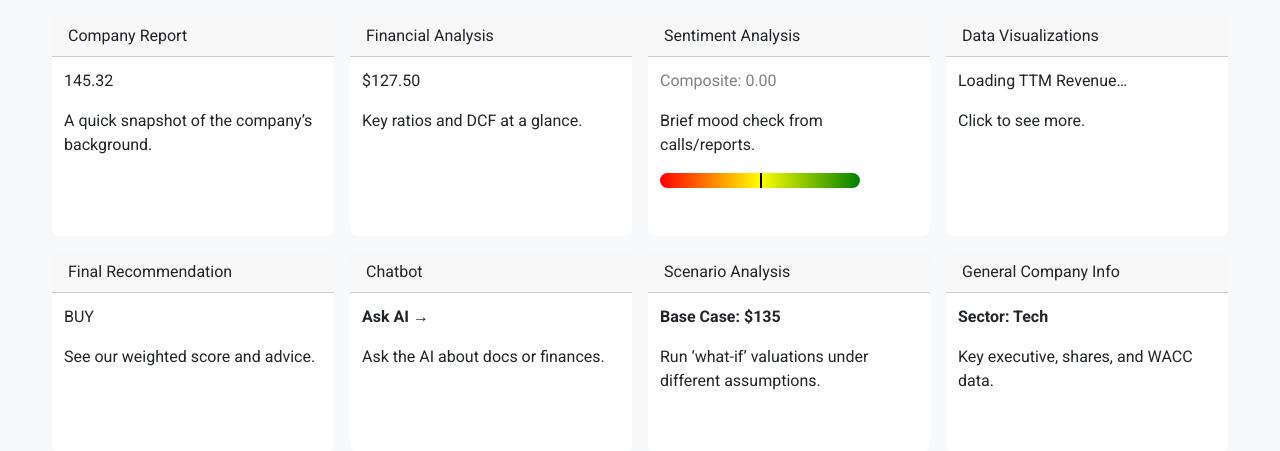
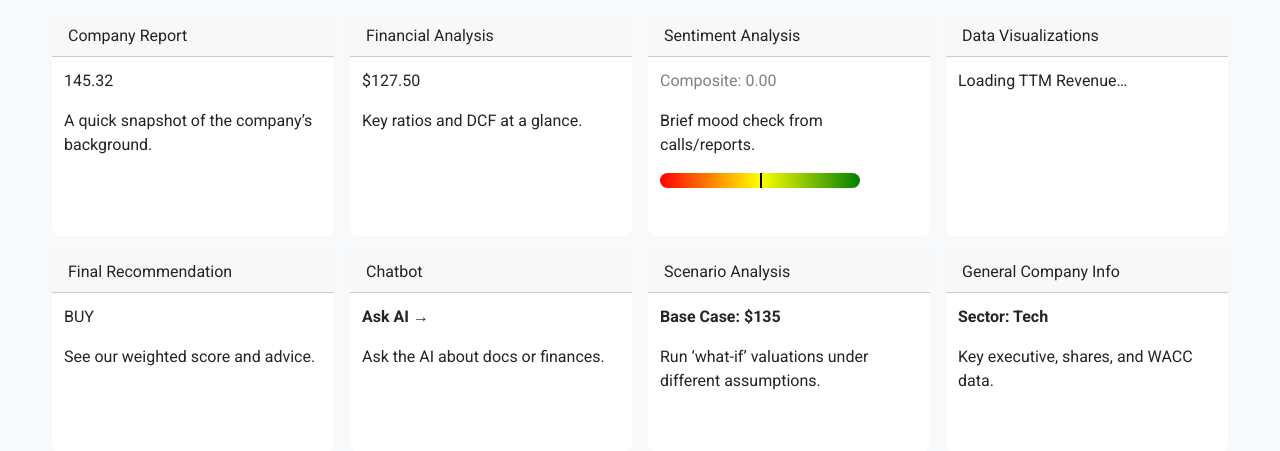
Before and after one commit to theNewNick/newAI, a Flask app: page /dashboard in a window 1280 px wide. Shown: the part 56-507 px from the top of the page. Run offline with Flask 3, Linux system fonts and the light colour scheme; data that the repository does not hold is empty.

Commit message:
Updated project files after EC2 instance modifications

```diff
--- a/Project.NewAI.V2/static/css/style.css
+++ b/Project.NewAI.V2/static/css/style.css
@@ -303,3 +303,12 @@ html, body {
   left: 50%; /* default center for score=0 */
   top: 0;
 }
+
+
+/* Minimal override: only shrink annualRevenueScatter in tile #4 when NOT enlarged or collapsed */
+#data-visualizations-container:not(.enlarged):not(.collapsed) #annualRevenueScatter {
+    width: 180px !important;
+    height: 80px !important;
+    max-width: none !important;
+    margin: 10px 0 !important;
+}
--- a/Project.NewAI.V2/templates/dashboard.html
+++ b/Project.NewAI.V2/templates/dashboard.html
@@ -153,8 +153,7 @@
             <!-- Default State -->
             <div class="state-default">
               <p class="key-metric">Loading TTM Revenue…</p>
-              <p class="one-liner">Click to see more.</p>
-              <canvas id="annualRevenueScatter" width="100" height="50" style="margin-top: 10px;"></canvas>
+              <canvas id="annualRevenueScatter" width="180" height="80" style="margin-top: 10px;"></canvas>
             </div>
 
             <!-- Enlarged State -->
```
Also changed, not shown: 2 other files.
